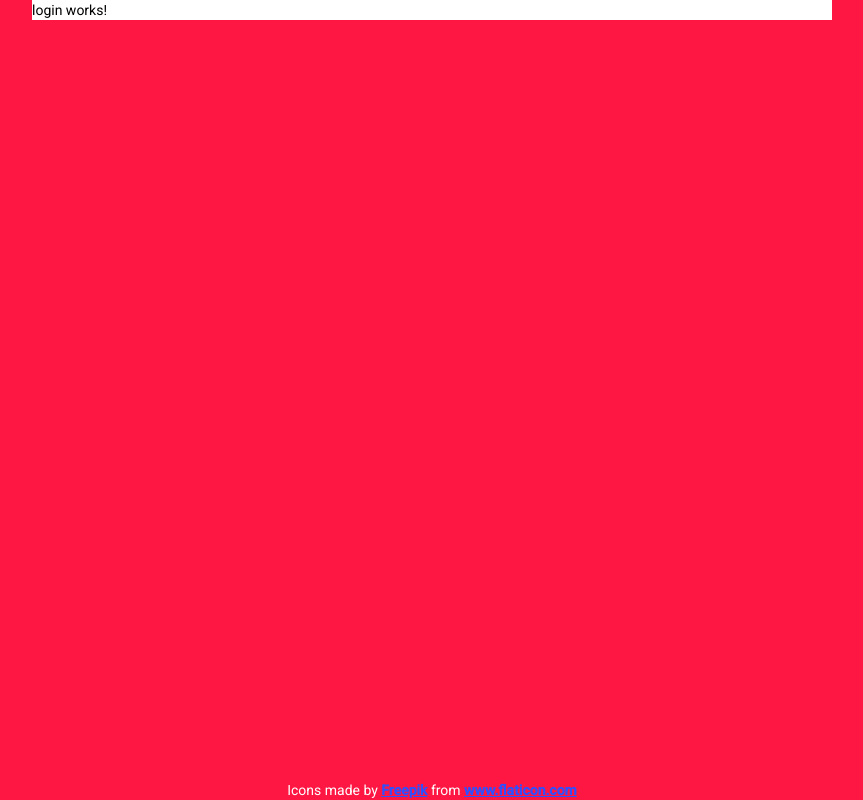
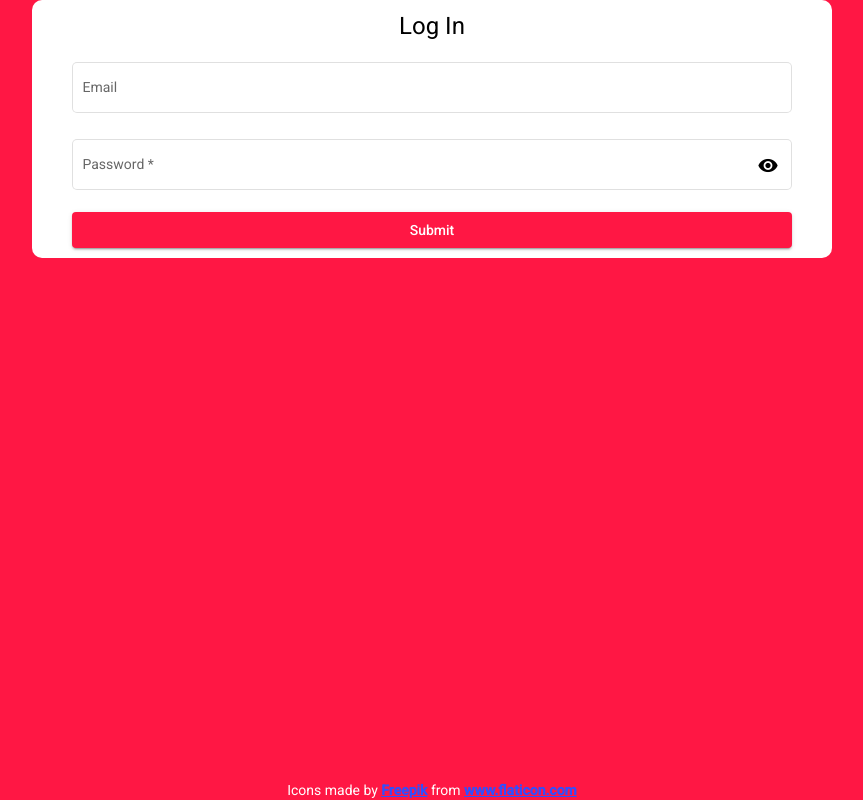
Before and after one commit to julioberina/rpt-maker, an Angular app: page / in a window 1280 px wide. Shown: the whole page, without its empty margins (208-1071 px from the left). Built offline with nearby package versions, Linux system fonts and the light colour scheme.

Commit message:
Basic styling for login

```diff
--- a/src/app/home/home.component.scss
+++ b/src/app/home/home.component.scss
@@ -7,6 +7,7 @@
     background-color: white;
     width: min(90vw, 800px);
     margin: 0 auto;
+    border-radius: 10px;
   }
 
   footer {
--- a/src/app/home/home.module.ts
+++ b/src/app/home/home.module.ts
@@ -5,6 +5,7 @@ import { HomeRoutingModule } from './home-routing.module';
 import { AngularMaterialModule } from 'src/shared/angular-material.module';
 import { LoginComponent } from './login/login.component';
 import { SignupComponent } from './signup/signup.component';
+import { FormsModule, ReactiveFormsModule } from '@angular/forms';
 
 @NgModule({
   declarations: [
@@ -15,7 +16,9 @@ import { SignupComponent } from './signup/signup.component';
   imports: [
     CommonModule,
     HomeRoutingModule,
-    AngularMaterialModule
+    AngularMaterialModule,
+    FormsModule,
+    ReactiveFormsModule
   ]
 })
 export class HomeModule { }
--- a/src/app/home/login/login.component.html
+++ b/src/app/home/login/login.component.html
@@ -1 +1,27 @@
-<p>login works!</p>
+<div class="container">
+  <h1>Log In</h1>
+
+  <form [formGroup]="fg">
+    <mat-form-field appearance="outline">
+      <mat-label>Email</mat-label>
+      <input matInput formControlName="email">
+      <mat-error *ngIf="fg.controls.email.hasError('required')">Email is required</mat-error>
+      <mat-error *ngIf="!fg.controls.email.hasError('required') && fg.controls.email.hasError('pattern')">
+        Invalid email
+      </mat-error>
+    </mat-form-field>
+
+    <mat-form-field appearance="outline">
+      <mat-label>Password</mat-label>
+      <input matInput [type]="inputType" formControlName="password">
+      <mat-icon matSuffix (click)="toggleVisibility()">
+        {{ inputType == 'password' ? 'visibility' : 'visibility_off' }}
+      </mat-icon>
+      <mat-error *ngIf="fg.controls.password.hasError('required')">Password is required</mat-error>
+    </mat-form-field>
+
+    <div class="submit">
+      <button mat-raised-button color="primary">Submit</button>
+    </div>
+  </form>
+</div>
--- a/src/app/home/login/login.component.scss
+++ b/src/app/home/login/login.component.scss
@@ -0,0 +1,17 @@
+.container {
+  width: 100%;
+
+  h1 {
+    padding-top: 10px;
+    text-align: center;
+  }
+
+  mat-form-field, button {
+    width: 90%;
+    margin-left: 5%;
+  }
+
+  .submit {
+    padding-bottom: 10px;
+  }
+}
--- a/src/app/home/login/login.component.ts
+++ b/src/app/home/login/login.component.ts
@@ -1,4 +1,5 @@
 import { Component, OnInit } from '@angular/core';
+import { FormBuilder, Validators } from '@angular/forms';
 
 @Component({
   selector: 'app-login',
@@ -7,9 +8,21 @@ import { Component, OnInit } from '@angular/core';
 })
 export class LoginComponent implements OnInit {
 
-  constructor() { }
+  private emailRegex = /[a-z0-9!#$%&'*+/=?^_`{|}~-]+(?:\.[a-z0-9!#$%&'*+/=?^_`{|}~-]+)*@(?:[a-z0-9](?:[a-z0-9-]*[a-z0-9])?\.)+[a-z0-9](?:[a-z0-9-]*[a-z0-9])?/g;
+
+  public fg: any;
+  public inputType = 'password';
+
+  constructor(private fb: FormBuilder) { }
 
   ngOnInit(): void {
+    this.fg = this.fb.group({
+      email: ['', Validators.compose([Validators.required, Validators.pattern(this.emailRegex)])],
+      password: ['', Validators.required]
+    });
   }
 
+  toggleVisibility() {
+    this.inputType = this.inputType == 'password' ? 'text' : 'password';
+  }
 }
```
